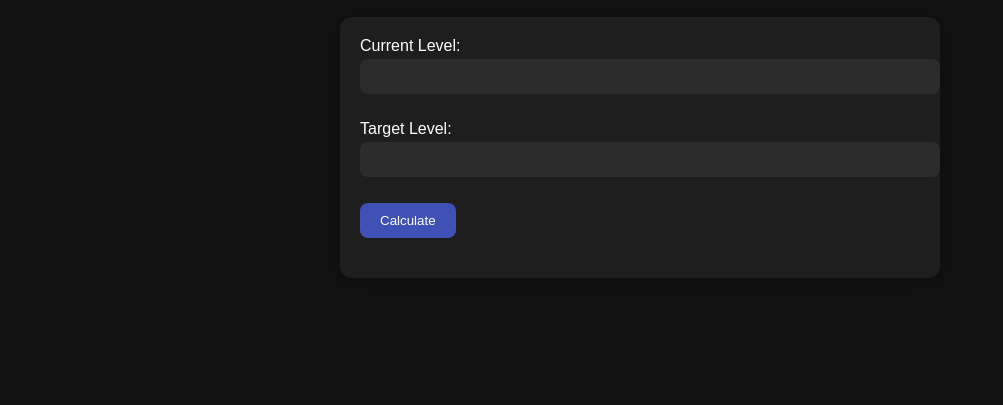
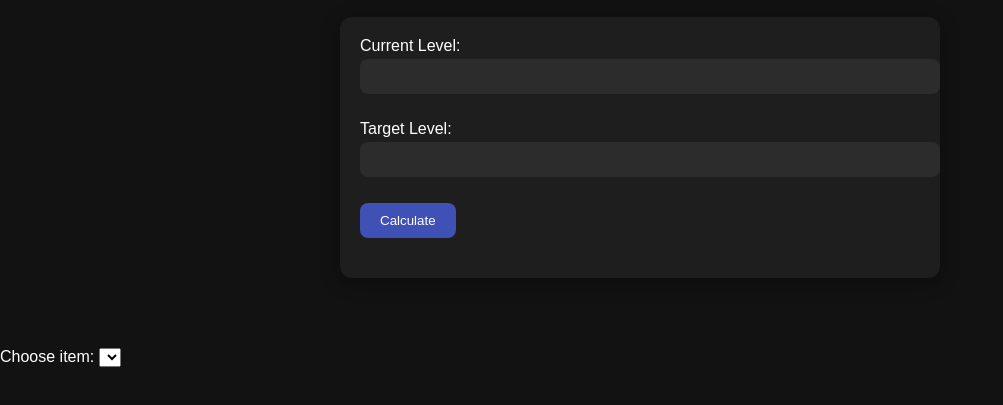
Before and after one commit to bakwandoto/pixels-guide, a plain HTML site: page index.html in a window 1280 px wide. Shown: the part 131-536 px from the top of the page, without its empty margins (0-1003 px from the left). Drawn offline with Linux system fonts and the light colour scheme.

Commit message:
Update index.html

```diff
--- a/index.html
+++ b/index.html
@@ -30,3 +30,10 @@
   <script src="script.js"></script>
 </body>
 </html>
+
+
+<label for="itemSelect">Choose item:
+  <select id="itemSelect">
+    <!-- Opsi item akan diisi lewat JS -->
+  </select>
+</label>
```
